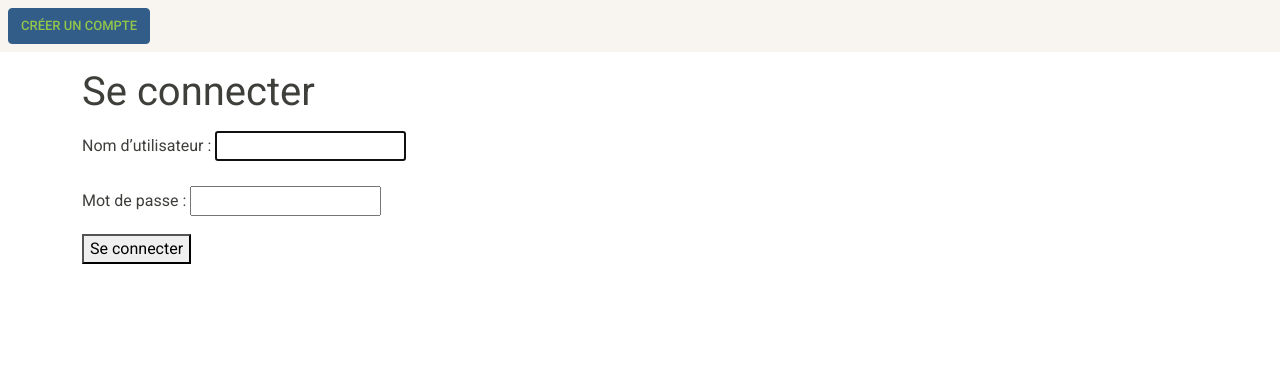
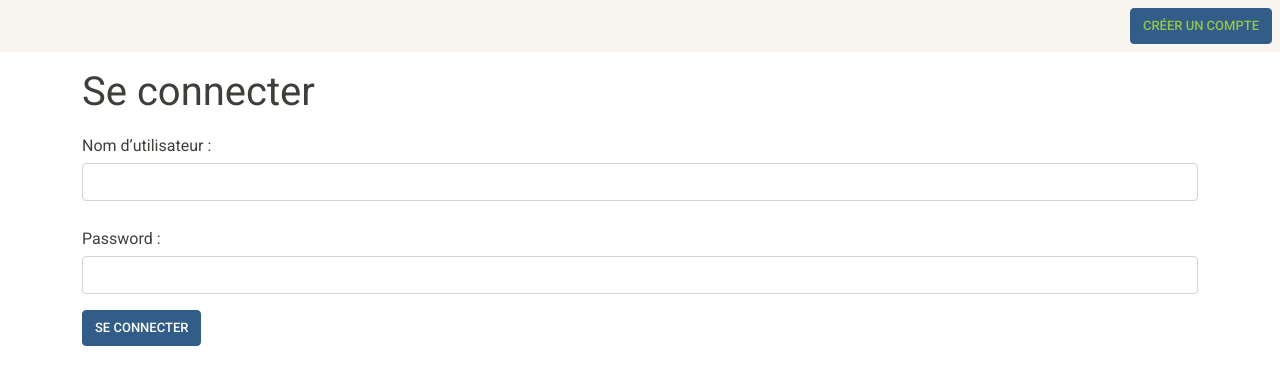
Before and after one commit to Anett67/tasklists, a Django app: page /connexion/ in a window 1280 px wide. Shown: the top 385 px of the page. Run offline with Django 4.2, Linux system fonts and the light colour scheme; some libraries are stand-ins or nearby versions.

Commit message:
Style login form

```diff
--- a/todo/forms.py
+++ b/todo/forms.py
@@ -2,6 +2,8 @@ from django.forms import ModelForm
 from .models import Tasklist, Task, Profil
 from crispy_forms.helper import FormHelper
 from crispy_forms.layout import Submit
+from django.contrib.auth.forms import AuthenticationForm
+from django import forms
 
 class TasklistForm(ModelForm):
 
@@ -38,3 +40,7 @@ class ProfileForm(ModelForm):
     class Meta:
         model = Profil
         fields = ['theme']
+
+class LoginForm(AuthenticationForm):
+    username = forms.CharField(widget=forms.TextInput(attrs={'class':'form-control'}))
+    password = forms.CharField(widget=forms.PasswordInput(attrs={'class':'form-control'}))
--- a/todo/templates/todo/base.html
+++ b/todo/templates/todo/base.html
@@ -44,7 +44,7 @@
         </nav>
 
         {% else %}
-        <nav class="navbar navbar-expand-lg navbar-light bg-light">
+        <nav class="navbar navbar-expand-lg navbar-light bg-light justify-content-end">
             <button class="btn btn-primary mx-2">
                 {% if request.resolver_match.url_name == 'loginuser' %}
                 <a href="{% url 'signupuser' %}">Créer un compte</a>
--- a/todo/templates/todo/login.html
+++ b/todo/templates/todo/login.html
@@ -6,7 +6,7 @@
 
 <form action="" method="POST">
     {% csrf_token %} {{ form.as_p }}
-    <button type="submit">Se connecter</button>
+    <button class="btn btn-primary" type="submit">Se connecter</button>
 </form>
 
 {% endblock %}
--- a/todo/views.py
+++ b/todo/views.py
@@ -11,8 +11,8 @@ from django.contrib.auth.decorators import login_required
 from django.db.models.signals import post_save
 from django.dispatch import receiver
 
-from todo.models import Tasklist, Task, Profil, Theme
-from .forms import TasklistForm, TaskForm, ProfileForm
+from todo.models import Tasklist, Task, Profil
+from .forms import LoginForm, TasklistForm, TaskForm, ProfileForm
 
 def signupuser(request):
     if request.method == "GET":
@@ -58,7 +58,7 @@ def logoutuser(request):
 
 def loginuser(request):
         if request.method == "GET":
-            return render(request, 'todo/login.html', {'form':AuthenticationForm()})
+            return render(request, 'todo/login.html', {'form':LoginForm()})
         else:
             user = authenticate(request, username=request.POST['username'], password=request.POST['password'])
             if user is None:
```
